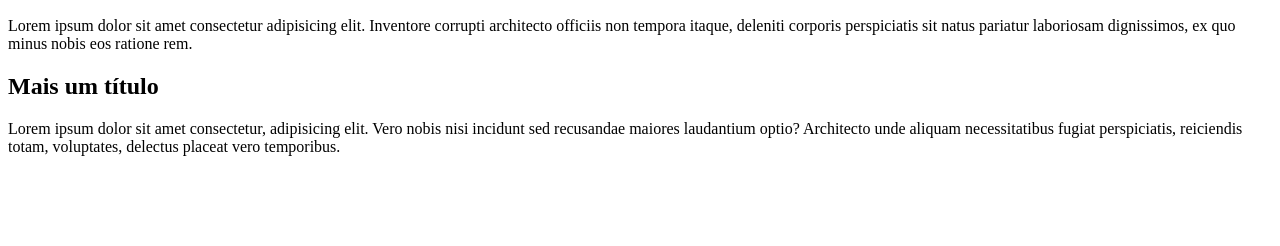
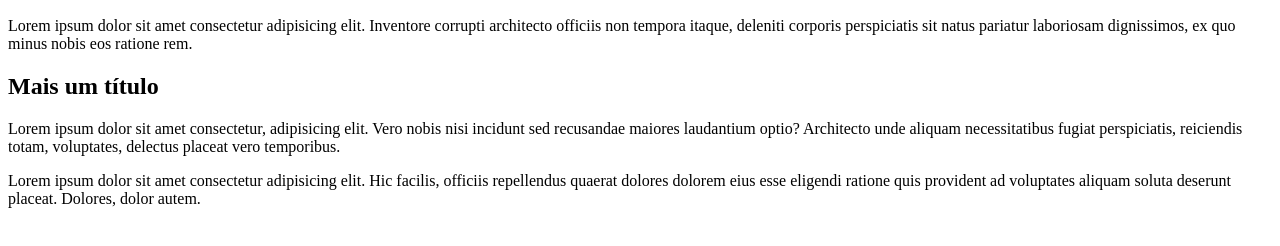
Before and after one commit to GabrielHenriP/Projeto_03, a plain HTML site: page index.html in a window 1280 px wide. Shown: the part 110-356 px from the top of the page. Drawn offline with Linux system fonts and the light colour scheme.

Commit message:
add conteúdo ao index.html

```diff
--- a/index.html
+++ b/index.html
@@ -3,7 +3,7 @@
 <head>
     <meta charset="UTF-8">
     <meta name="viewport" content="width=device-width, initial-scale=1.0">
-    <title>Document</title>
+    <title>título</title>
 </head>
 <body>
     <header>
@@ -17,6 +17,7 @@
         <article>
             <h2>Mais um título</h2>
             <p>Lorem ipsum dolor sit amet consectetur, adipisicing elit. Vero nobis nisi incidunt sed recusandae maiores laudantium optio? Architecto unde aliquam necessitatibus fugiat perspiciatis, reiciendis totam, voluptates, delectus placeat vero temporibus.</p>
+            <p>Lorem ipsum dolor sit amet consectetur adipisicing elit. Hic facilis, officiis repellendus quaerat dolores dolorem eius esse eligendi ratione quis provident ad voluptates aliquam soluta deserunt placeat. Dolores, dolor autem.</p>
         </article>
     </main>
 </body>
```
